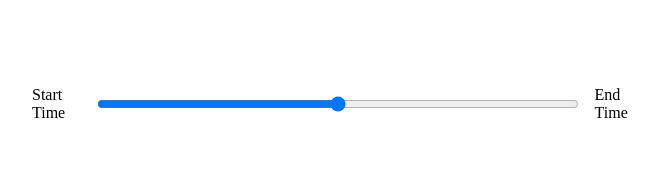
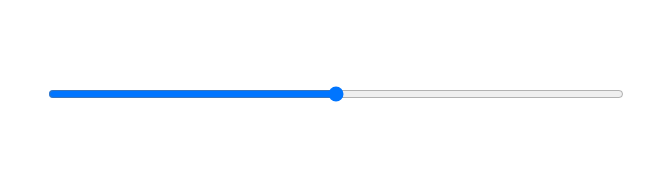
Before and after one commit to JaspalSingh1998/react-music-app, a React (Create React App) app: page / in a window 1280 px wide. Shown: the part 410-598 px from the top of the page, without its empty margins (304-963 px from the left). Built offline with nearby package versions, Linux system fonts and the light colour scheme.

Commit message:
Added Time functionality

```diff
--- a/src/components/Player.js
+++ b/src/components/Player.js
@@ -1,4 +1,4 @@
-import { useRef } from "react";
+import { useState, useRef } from "react";
 
 import { FontAwesomeIcon } from "@fortawesome/react-fontawesome";
 import {
@@ -19,12 +19,27 @@
       setIsPlaying(!isPlaying);
     }
   }
+  const [songInfo, setSongInfo] = useState({
+    currentTime: null,
+    duration: null,
+  });
+
+  function timeUpdateHandler(e) {
+    const currentTime = getTime(e.target.currentTime);
+    const duration = getTime(e.target.duration);
+    setSongInfo({ ...songInfo, currentTime, duration });
+  }
+  function getTime(time) {
+    return (
+      Math.floor(time / 60) + ":" + ("0" + Math.floor(time % 60)).slice(-2)
+    );
+  }
   return (
     <div className="player">
       <div className="time-control">
-        <p>Start Time</p>
+        <p>{songInfo.currentTime}</p>
         <input type="range" />
-        <p>End Time</p>
+        <p>{songInfo.duration}</p>
       </div>
       <div className="play-control">
         <FontAwesomeIcon size="2x" icon={faAngleLeft} />
@@ -35,7 +50,12 @@
         />
         <FontAwesomeIcon size="2x" icon={faAngleRight} />
       </div>
-      <audio src={currentSong.audio} ref={audioRef}></audio>
+      <audio
+        onTimeUpdate={timeUpdateHandler}
+        onLoadedMetadata={timeUpdateHandler}
+        src={currentSong.audio}
+        ref={audioRef}
+      ></audio>
     </div>
   );
 };
```
